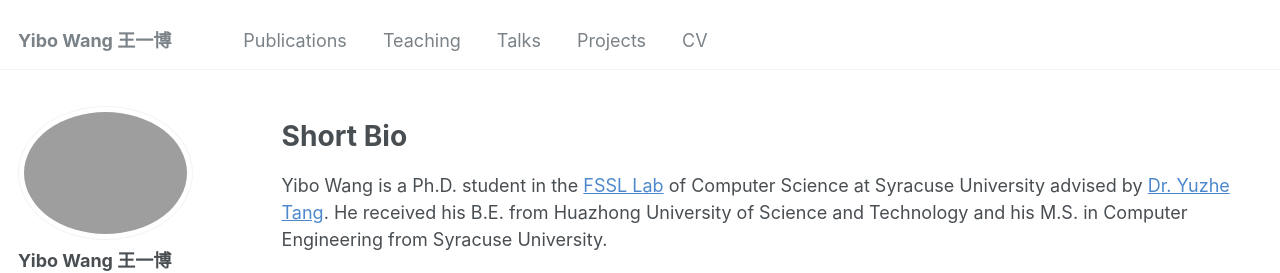
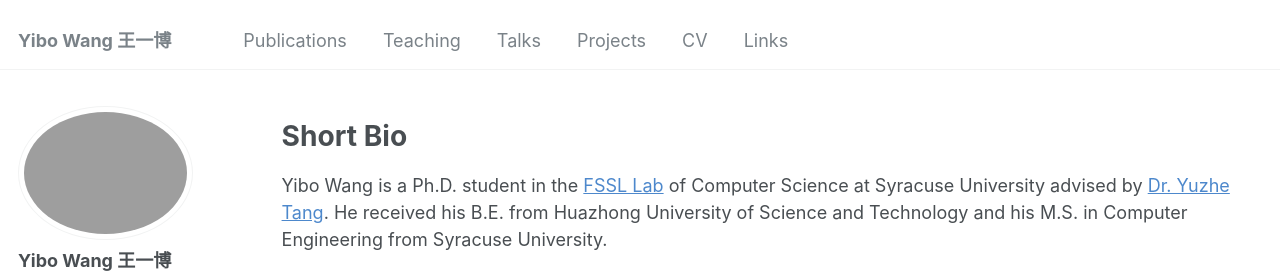
Before and after one commit to wangyibo0308/wangyibo0308.github.io, a Jekyll site: the page built from _pages/about.md, in a window 1280 px wide. Shown: the top 273 px of the page. Built offline with Jekyll 4.4.1, drawn with Linux system fonts in a browser that asks for light colours.

Commit message:
Update navigation.yml

```diff
--- a/_data/navigation.yml
+++ b/_data/navigation.yml
@@ -29,6 +29,8 @@ main:
   - title: "CV"
     url: /assets/Yibo_CV.pdf  # Replace with the actual path to your PDF file
     external: true
+  - title: "Links"
+    url: /link/
 
   #- title: "Guide"
   #  url: /markdown/
```
